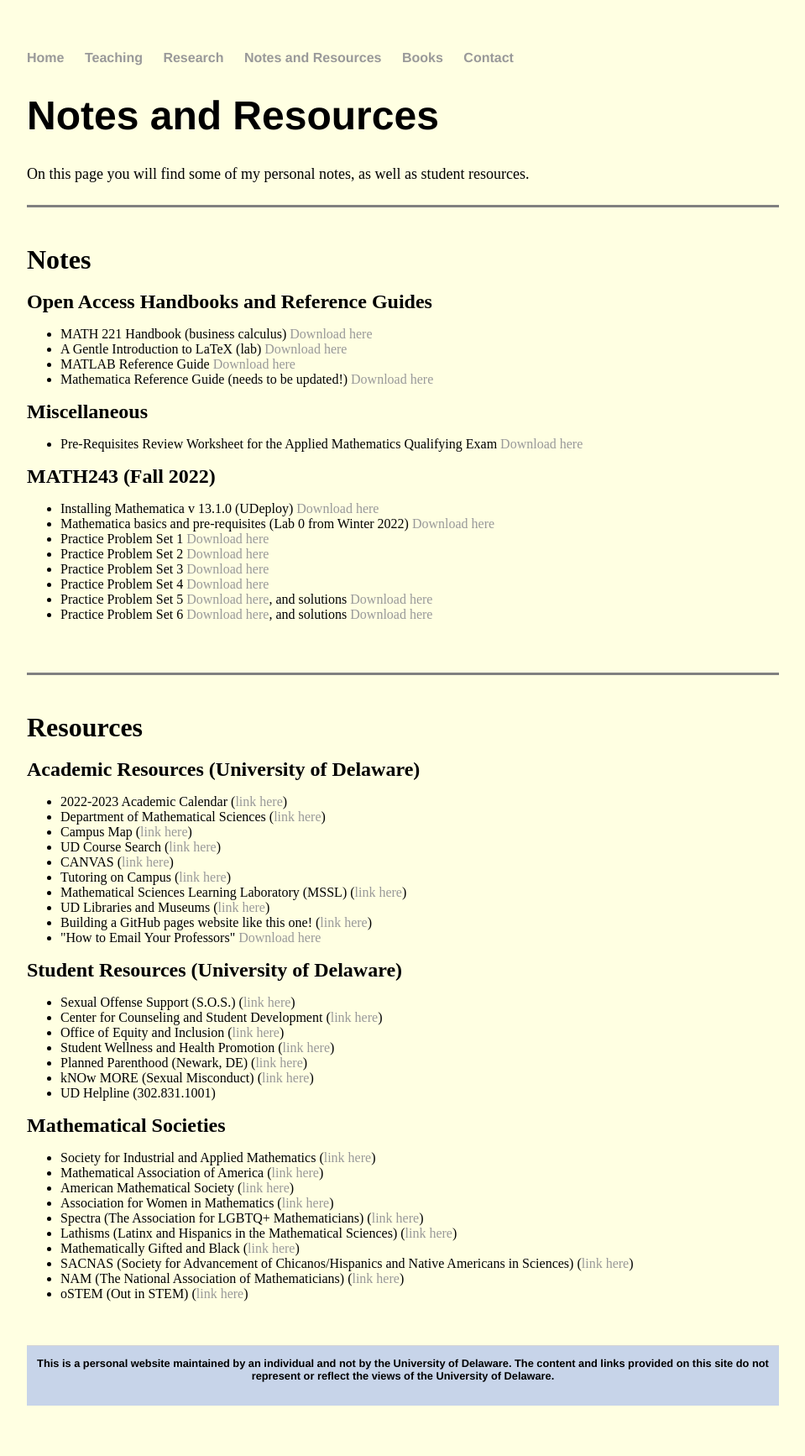
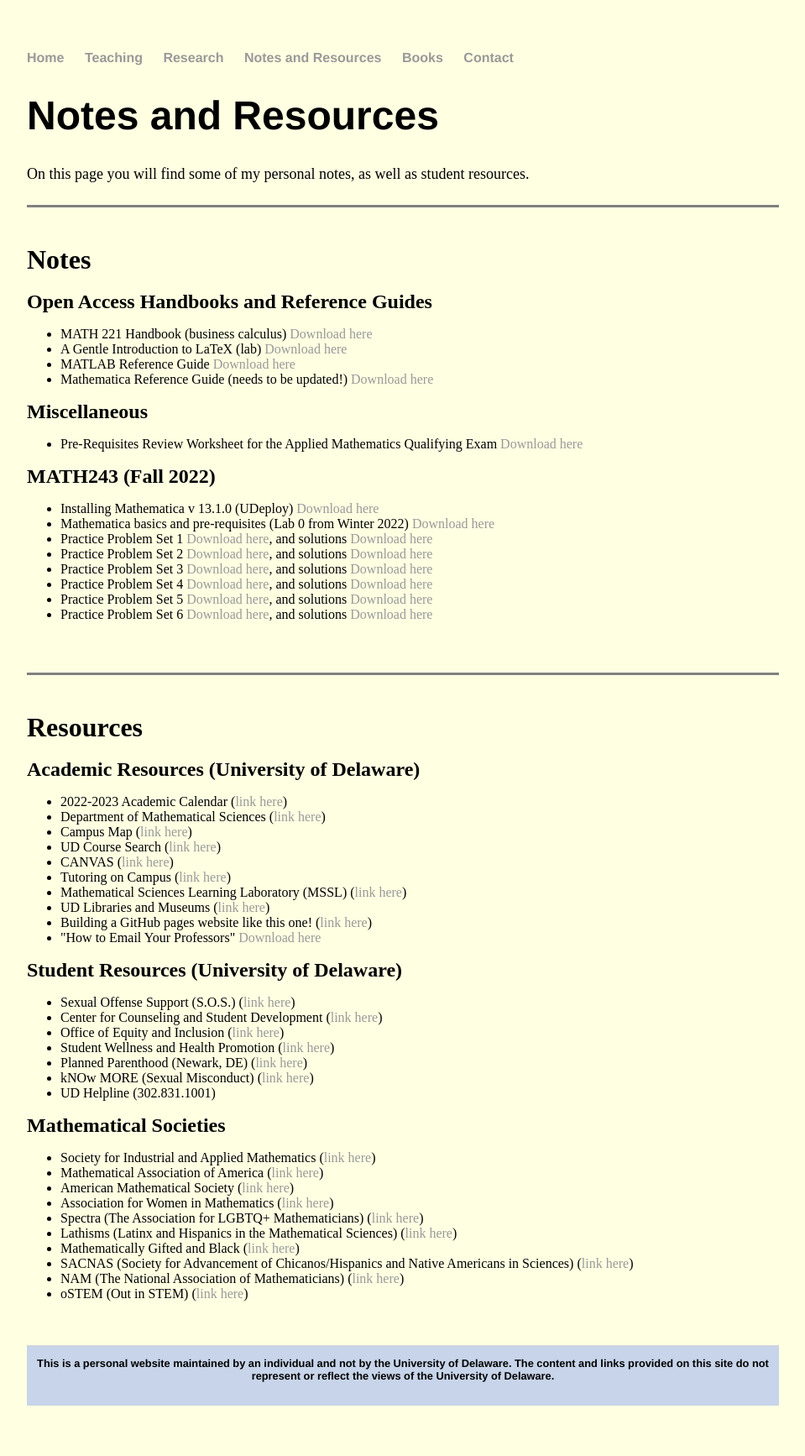
Before and after one commit to jhknakao/jhknakao.github.io, a Jekyll site: the page built from notes.html, in a window 1280 px wide. Shown: the whole page at 84% size, without its empty margins (160-1119 px from the left). Built offline with Jekyll 4.4.1, drawn with Linux system fonts in a browser that asks for light colours.

Commit message:
Update notes.html

```diff
--- a/notes.html
+++ b/notes.html
@@ -32,10 +32,10 @@ title: Notes and Resources
 	<ul>
 		<li>Installing Mathematica v 13.1.0 (UDeploy) <a href="files/MATH243fall2022/InstallMathematica2022.pdf" class="download" title="Download file">Download here</a></li>
 		<li>Mathematica basics and pre-requisites (Lab 0 from Winter 2022) <a href="files/MATH243fall2022/lab0_solutions.pdf" class="download" title="Download file">Download here</a></li>
-		<li>Practice Problem Set 1 <a href="files/MATH243fall2022/multi_problemset1.pdf" class="download" title="Download file">Download here</a></li>
-		<li>Practice Problem Set 2 <a href="files/MATH243fall2022/multi_problemset2.pdf" class="download" title="Download file">Download here</a></li>
-		<li>Practice Problem Set 3 <a href="files/MATH243fall2022/multi_problemset3.pdf" class="download" title="Download file">Download here</a></li>
-		<li>Practice Problem Set 4 <a href="files/MATH243fall2022/multi_problemset4.pdf" class="download" title="Download file">Download here</a></li>
+		<li>Practice Problem Set 1 <a href="files/MATH243fall2022/multi_problemset1.pdf" class="download" title="Download file">Download here</a>, and solutions <a href="files/MATH243fall2022/multi_problemset1_solns.pdf" class="download" title="Download file">Download here</a></li>
+		<li>Practice Problem Set 2 <a href="files/MATH243fall2022/multi_problemset2.pdf" class="download" title="Download file">Download here</a>, and solutions <a href="files/MATH243fall2022/multi_problemset2_solns.pdf" class="download" title="Download file">Download here</a></li>
+		<li>Practice Problem Set 3 <a href="files/MATH243fall2022/multi_problemset3.pdf" class="download" title="Download file">Download here</a>, and solutions <a href="files/MATH243fall2022/multi_problemset3_solns.pdf" class="download" title="Download file">Download here</a></li>
+		<li>Practice Problem Set 4 <a href="files/MATH243fall2022/multi_problemset4.pdf" class="download" title="Download file">Download here</a>, and solutions <a href="files/MATH243fall2022/multi_problemset4_solns.pdf" class="download" title="Download file">Download here</a></li>
 		<li>Practice Problem Set 5 <a href="files/MATH243fall2022/multi_problemset5.pdf" class="download" title="Download file">Download here</a>, and solutions <a href="files/MATH243fall2022/multi_problemset5_solns.pdf" class="download" title="Download file">Download here</a></li>
 		<li>Practice Problem Set 6 <a href="files/MATH243fall2022/multi_problemset6.pdf" class="download" title="Download file">Download here</a>, and solutions <a href="files/MATH243fall2022/multi_problemset6_solns.pdf" class="download" title="Download file">Download here</a></li>
 
```
